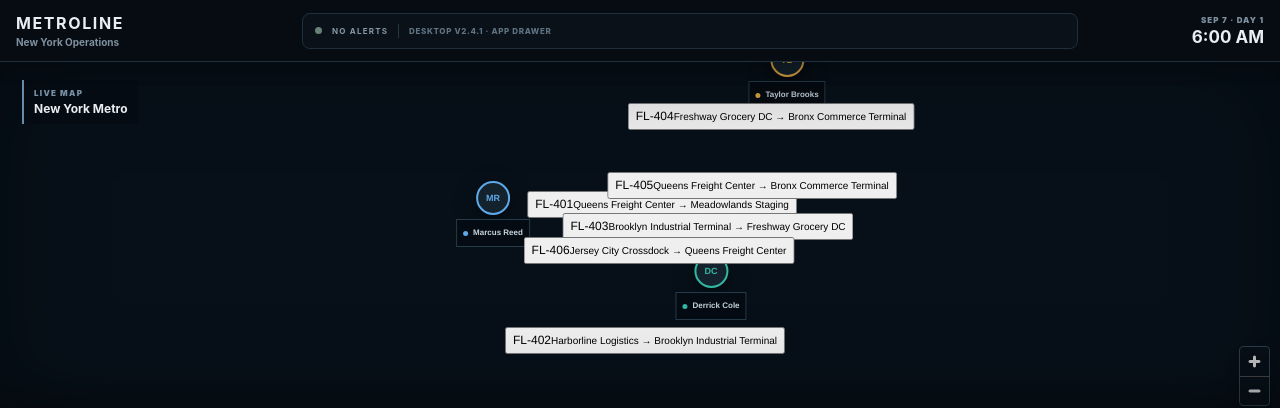
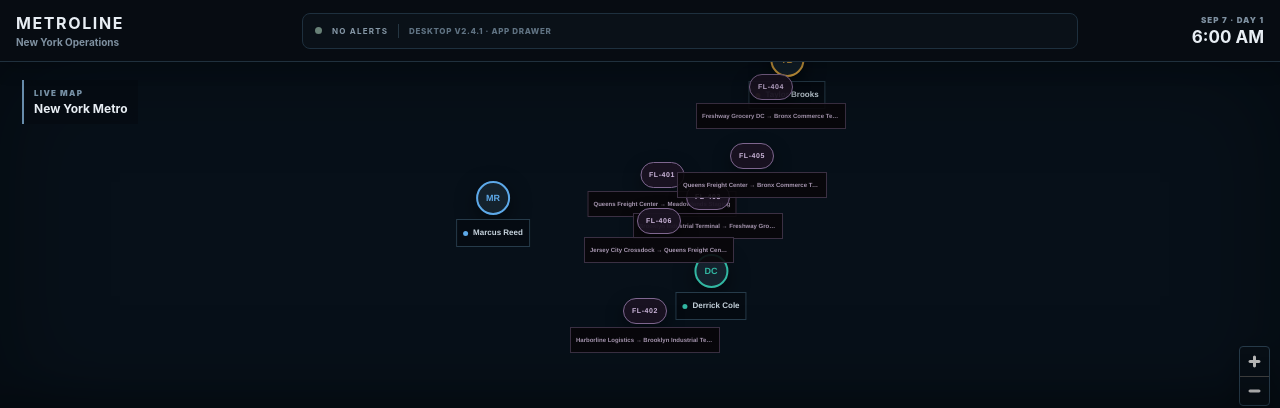
Before and after one commit to MaddMaxx16/DOC-OS-Desktop, a React (Vite) app: page / in a window 1280 px wide. Both pictures are taken after a click on the button "FreightLink desktop". Shown: the top 408 px of the page. Built offline with nearby package versions, Linux system fonts and the light colour scheme; no server answers.

Commit message:
V2.4.1 map: style marketplace lane markers

```diff
--- a/src/map/map.css
+++ b/src/map/map.css
@@ -212,3 +212,54 @@
   font-size:7px;
   font-weight:850;
 }
+
+
+.market-lane-marker {
+  appearance: none;
+  border: 0;
+  background: transparent;
+  color: #d9cce2;
+  display: flex;
+  flex-direction: column;
+  align-items: center;
+  gap: 3px;
+  cursor: pointer;
+}
+.market-lane-marker > span {
+  min-width: 44px;
+  height: 26px;
+  padding: 0 7px;
+  display: grid;
+  place-items: center;
+  border: 1px solid #7f6790;
+  border-radius: 999px;
+  background: rgba(27, 20, 34, .95);
+  box-shadow: 0 7px 18px rgba(0, 0, 0, .42);
+  color: #cdb7dc;
+  font-size: 7px;
+  font-weight: 950;
+  letter-spacing: .08em;
+}
+.market-lane-marker > small {
+  max-width: 150px;
+  overflow: hidden;
+  text-overflow: ellipsis;
+  white-space: nowrap;
+  padding: 2px 5px;
+  border: 1px solid #3b3043;
+  background: rgba(9, 7, 11, .9);
+  color: #a898b2;
+  font-size: 6px;
+  font-weight: 800;
+}
+.market-lane-marker:hover > span,
+.market-lane-marker.selected > span {
+  border-color: #d3b9e2;
+  background: #806294;
+  color: #09070b;
+  box-shadow: 0 0 0 4px rgba(155, 130, 173, .18), 0 8px 22px rgba(0, 0, 0, .5);
+}
+.market-lane-marker.selected > small {
+  border-color: #8a6c9b;
+  color: #e5d9ec;
+}
```
